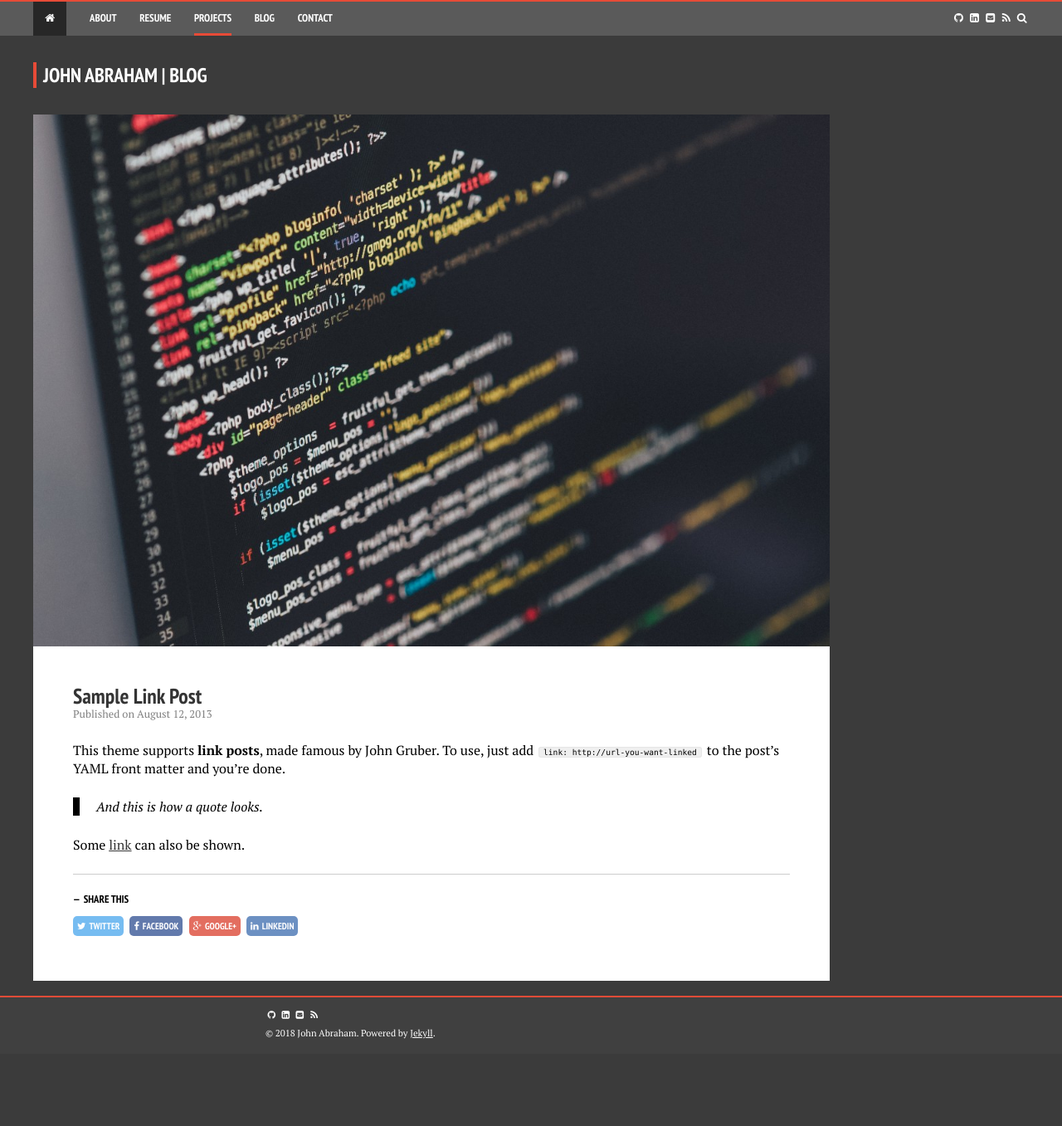
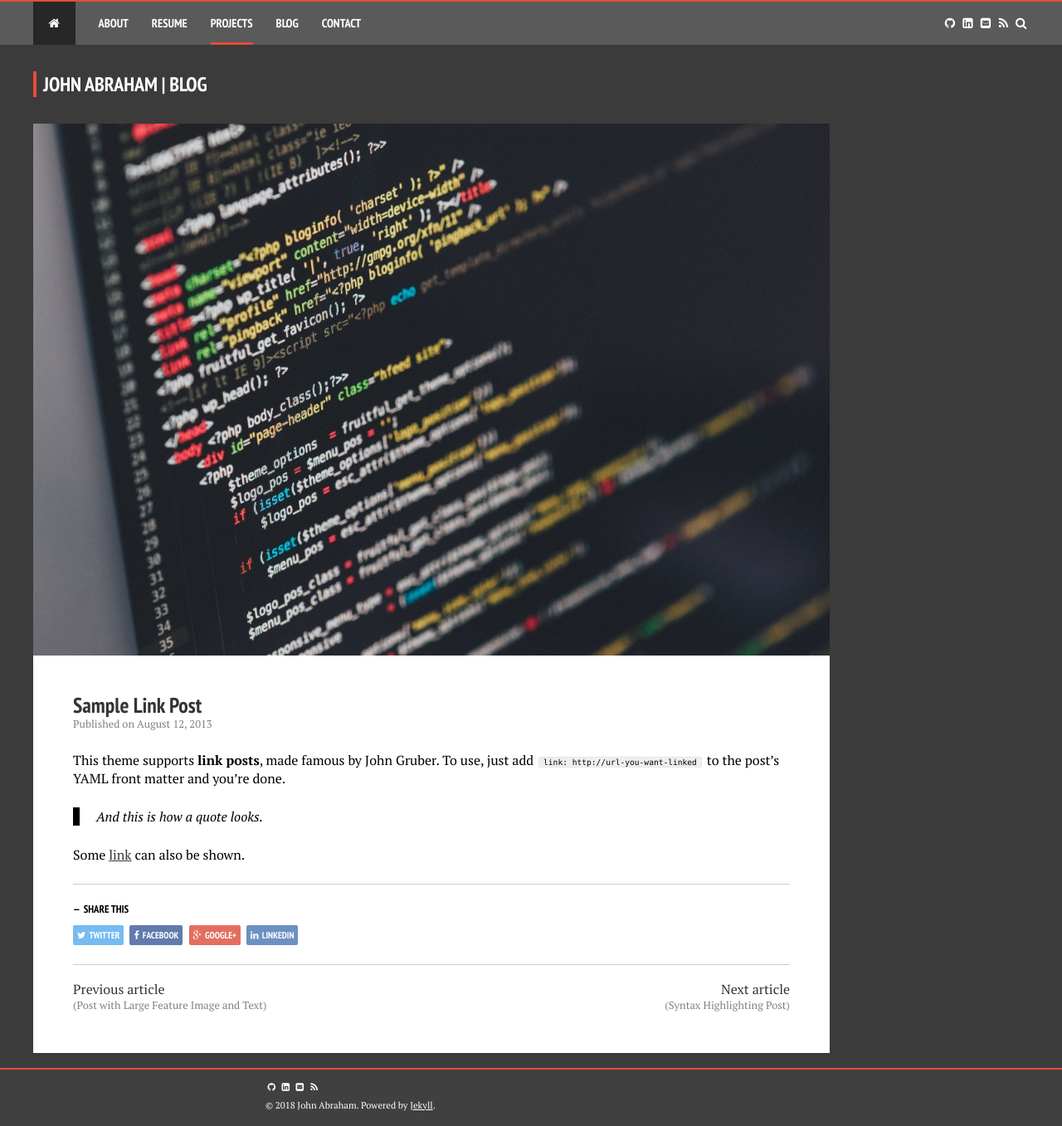
Before and after one commit to abrahamjj/abrahamjj.github.io, a Jekyll site: the page built from markdown/projects/_posts/2013-08-12-sample-link-post.md, in a window 1280 px wide. Shown: the whole page at 83% size. Built offline with Jekyll 4.4.1, drawn with Linux system fonts in a browser that asks for light colours; nearby versions of some CDN libraries; before the commit the page ends 1270 px from its top, so only the background shows below that.

Commit message:
Added links to prev/next posts in footer of every post and increased nav padding

```diff
--- a/_layouts/post.html
+++ b/_layouts/post.html
@@ -71,6 +71,23 @@
                 </ul>
               </div>
             {% endif %}
+
+            <hr>
+
+            <nav class="pagination" role="navigation">
+              {% if page.previous %}
+                  <div class="article-wrap prev">
+                    <a href="{{ site.url }}{{ page.previous.url }}" title="{{ page.previous.title }}">Previous article</a>
+                    <div class="byline">({{ page.previous.title }})</div>
+                  </div>
+              {% endif %}
+              {% if page.next %}
+                  <div class="article-wrap next">
+                    <a href="{{ site.url }}{{ page.next.url }}" title="{{ page.next.title }}">Next article</a>
+                    <div class="byline">({{ page.next.title }})</div>
+                  </div>
+              {% endif %}
+            </nav>
           </footer>
         </div><!-- /.article-wrap -->
         {% if site.owner.disqus-shortname and page.comments == true %}
--- a/assets/css/_sass/navigation.scss
+++ b/assets/css/_sass/navigation.scss
@@ -66,7 +66,7 @@
       display: inline;
       margin-right: 25px;
       white-space: nowrap;
-      @include font-rem(16);
+      @include font-rem(18);
       a {
         color: $white;
         decoration: none;
@@ -74,7 +74,7 @@
         display:inline-block;
         text-decoration: none;
         outline: 0 !important;
-        padding: .7rem 0 .6rem 0;
+        padding: 1rem 0 .9rem 0;
         &:hover {
           color: $orange;
         }
@@ -109,8 +109,8 @@
 
       &.home {
         a {
-          padding-left: .75rem;
-          padding-right: .75rem;
+          padding-left: 1rem;
+          padding-right: 1rem;
           background-color: darken($light-black, 10);
           border-bottom: .2rem solid darken($light-black, 10);
         }
--- a/assets/css/_sass/page.scss
+++ b/assets/css/_sass/page.scss
@@ -190,7 +190,7 @@ body {
       }
       h1, h2 {
         color: $white;
-        @include text-shadow(0 1px 2px rgba(0,0,0,.25));
+        @include text-shadow(0 1px 2px $black);
       }
     }
   }
@@ -414,7 +414,7 @@ body {
     display: block;
     font-weight: 600;
     padding: 5px 5px;
-    border-radius: 5px;
+    border-radius: 2px;
     text-transform: uppercase;
     text-decoration: none !important;
     background-color: lighten($light-black, 20);
@@ -603,3 +603,26 @@ body {
     transform: translateY(0);
   }
 }
+
+/*
+   Post footer next/prev pagination
+   ========================================================================== */
+
+.pagination {
+  .article-wrap {
+    display: block;
+    &.next {
+      float: none;
+      margin-top: 1rem;
+      * { float: none; }
+    }
+    @media #{$small} {
+      display: inline-block;
+      &.next {
+        margin-top: 0;
+        float: right;
+        * { float: right; }
+      }
+    }
+  }
+}
--- a/assets/css/_sass/variables.scss
+++ b/assets/css/_sass/variables.scss
@@ -19,8 +19,8 @@ $alt-font           : $base-font;
    ========================================================================== */
 
 /* base colors */
-$white                : #fff;
-$black                : #000;
+$white                : #ffffff;
+$black                : #000000;
 $light-black          : #404040;
 $orange               : #e74b37;
 $grey                 : #dcdcdc;
```
